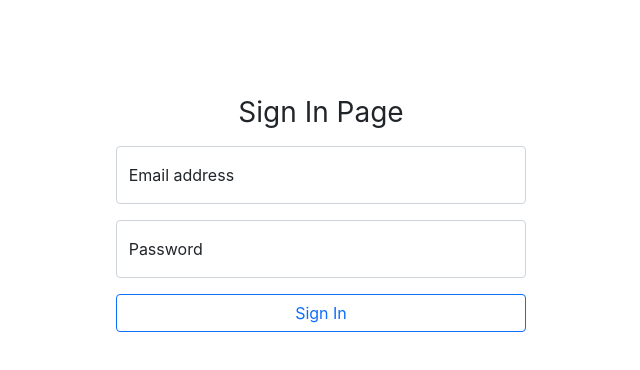
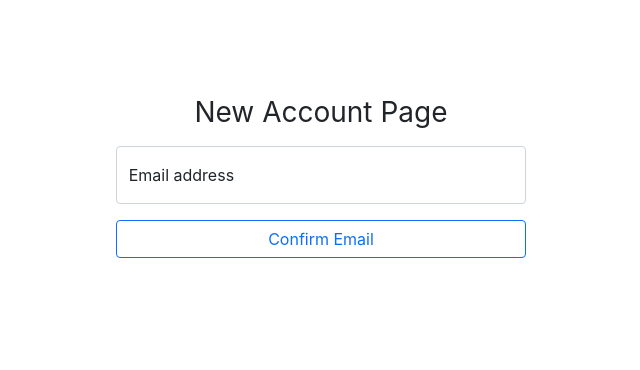
Before and after one commit to chantellechan1/bloomint-frontend, a React (Create React App) app: page /create_account in a window 1280 px wide. Shown: the top 370 px of the page, without its empty margins (319-959 px from the left). Built offline with nearby package versions, Linux system fonts and the light colour scheme.

Commit message:
Implement login page

```diff
--- a/src/App.tsx
+++ b/src/App.tsx
@@ -18,6 +18,8 @@ import { IconContext } from "react-icons";
 import './App.css';
 
 import Login from './components/Login';
+import CreateAccount from './components/CreateAccount';
+
 import PlantTypes from './components/PlantTypes';
 import PlantsAll from './components/PlantsAll';
 import Settings from './components/Settings';
@@ -61,11 +63,9 @@ function App() {
         setUserToken(localStorage.getItem('userToken'));
     }
 
-    if (checkLoggedIn() === false) {
-        return <Login userToken={userToken} setUserToken={setUserToken} />
-    }
-
     return (
+        checkLoggedIn() ?
+            // routes for only logged in users
             <div className="App">
                 <Router>
                     <Routes>
@@ -76,7 +76,7 @@ function App() {
                         <Route path="/plant/:plantID" element={<PlantIndividual />} />
                         <Route path="/plant/:plantID/edit" element={<PlantIndividualEdit />} />
                         <Route path="/all_plants" element={<PlantsAll />} />
-                    <Route path="/settings" element={<Settings handleLogout={handleLogout}/>} />
+                        <Route path="/settings" element={<Settings handleLogout={handleLogout} />} />
                     </Routes>
 
                     {/* spacer for bottom nav bar */}
@@ -166,6 +166,16 @@ function App() {
                     </nav>
                 </Router>
             </div>
+
+            :
+            // routes that non-logged-in users can access
+            <Router>
+                <Routes>
+                    {/* put all routes for not logged in users above this final catch all route */}
+                    <Route path="*" element={<Login userToken={userToken} setUserToken={setUserToken} />} />
+                    <Route path="/create_account" element={<CreateAccount />} />
+                </Routes>
+            </Router>
     );
 }
 
--- /dev/null
+++ b/src/components/CreateAccount.tsx
@@ -0,0 +1,46 @@
+import React, { useState } from "react";
+import axiosInstance from "../services/AxiosService";
+
+const CreateAccount = (props: any) => {
+    const [email, setEmail] = useState('');
+    const [password, setPw] = useState('');
+
+    const handleCreateAccount = async () => {
+        try {
+            let res = await axiosInstance.post(
+                `/auth/create_user`,
+                { email: email },
+            );
+        } catch (error) {
+            console.error(error);
+        }
+    }
+
+    return (
+        <React.Fragment>
+            <div className="text-center mt-5 pt-5">
+                <div className="row">
+                    <div className="col-xs-12 offset-md-3 col-md-6 offset-lg-4 col-lg-4">
+                        <form>
+                            <h1 className="h3 mb-3 fw-normal">New Account Page</h1>
+                            <div className="form-floating mb-3">
+                                <input
+                                    type="email" className="form-control" id="floatingInput" placeholder="name@email.com"
+                                    value={email} onChange={(e) => setEmail(e.target.value)}
+                                />
+                                <label htmlFor="floatingInput">Email address</label>
+                            </div>
+                            <button
+                                type="button" className="w-100 btn btn-outline-primary"
+                                onClick={() => { handleCreateAccount() }}
+                            >
+                                Confirm Email
+                            </button>
+                        </form>
+                    </div>
+                </div>
+            </div>
+        </React.Fragment>
+    )
+}
+export default CreateAccount;
--- a/src/components/Login.tsx
+++ b/src/components/Login.tsx
@@ -1,5 +1,6 @@
 import React, { useState } from "react";
 import axiosInstance from "../services/AxiosService";
+import { useNavigate } from "react-router-dom";
 
 const ErrorMessage = (props: any) => {
     return (
@@ -12,6 +13,7 @@ const ErrorMessage = (props: any) => {
 }
 
 const Login = (props: any) => {
+    let navigate = useNavigate();
     const [email, setEmail] = useState('');
     const [password, setPw] = useState('');
     const [loginErr, setLoginErr] = useState('');
@@ -36,6 +38,16 @@ const Login = (props: any) => {
             setLoginErr('Error Logging In')
         }
 
+    }
+
+    const handleCreateAccount = async () => {
+
+        try {
+            navigate(`/create_account`);
+        } catch (error) {
+            console.error(error);
+            setLoginErr('Error navigating to create account page')
+        }
     }
 
     return (
@@ -78,6 +90,14 @@ const Login = (props: any) => {
                             </button>
                         </form>
                     </div>
+                    <div className="col-xs-12 offset-md-3 col-md-6 offset-lg-4 col-lg-4 mt-3">
+                    <button
+                        type="button" className="w-100 btn btn-outline-primary"
+                        onClick={() => { handleCreateAccount() }}
+                    >
+                        Create Account
+                    </button>
+                    </div>
                 </div>
             </div>
         </React.Fragment>
```
Lines whose indentation alone changed are shown as unchanged.
